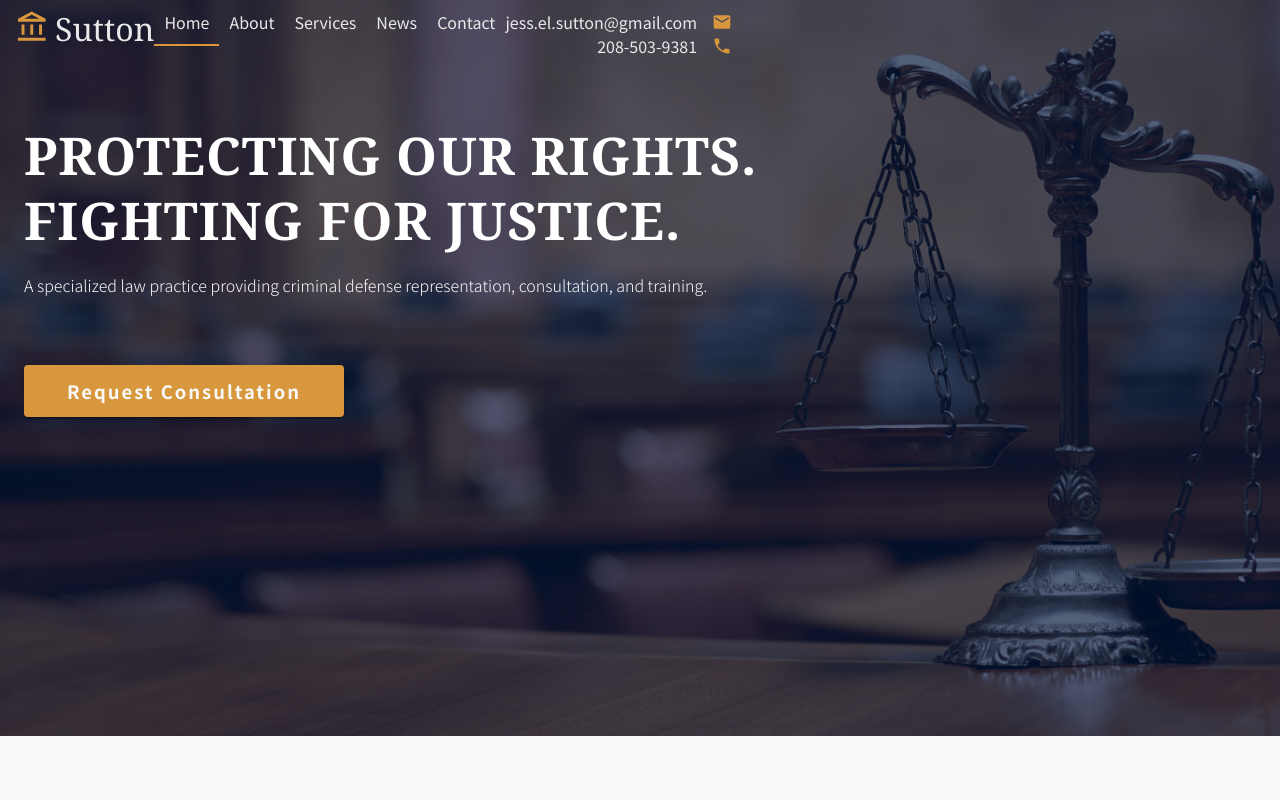
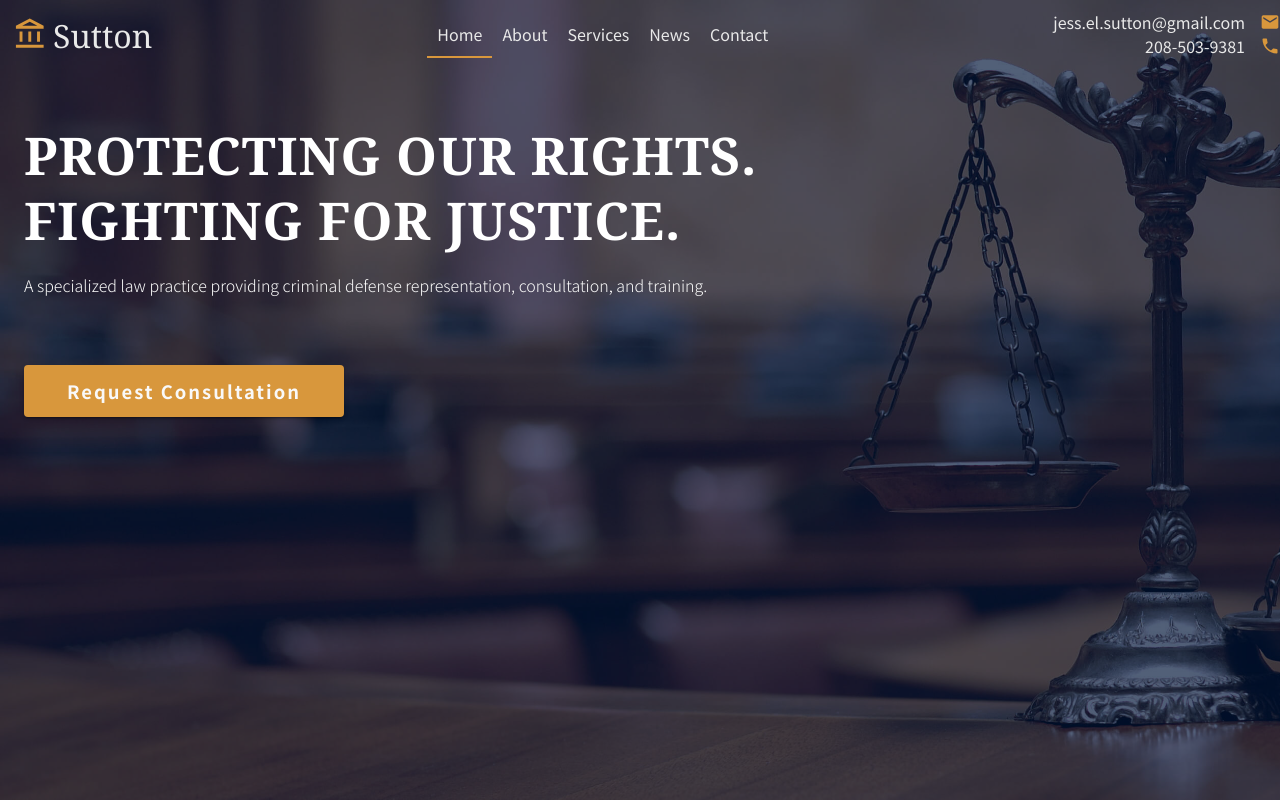
Before and after one commit to pmitch242/jessica-sutton, a React (Create React App) app: page / in a window 1280 px wide. Shown: the top 800 px of the page. Built offline with nearby package versions, Linux system fonts and the light colour scheme.

Commit message:
fixed navbar display issue

```diff
--- a/src/components/Home/home.css
+++ b/src/components/Home/home.css
@@ -4,12 +4,12 @@
     background-color: #fff;
     background-repeat: no-repeat;
     background-size: cover;
-    height: 92vh;
+    height: 100vh;
 }
 
 .intro-background{
     content: '';
-    height: 100%;
+    height: 100vh;
     width: 100%;
     top: 0;
     left: 0;
--- a/src/components/Navbar/index.js
+++ b/src/components/Navbar/index.js
@@ -34,7 +34,7 @@ const useStyles = makeStyles({
         padding: '0px',
         position: 'fixed',
         right: '0',
-        marginRight: '15px',
+        marginRight: '13px',
     },
     toggleButton: {
         color: '#d89736',
@@ -71,7 +71,7 @@ const Navbar = () => {
     return (
 
         <Box fontFamily='fontFamily' className={`navbar ${classes.root}`} >
-            <Link to='/' style={{ textDecoration: 'none', color: 'inherit' }}><Logo /></Link>
+            <Link to='/' style={{ textDecoration: 'none', color: 'inherit', marginLeft: '13px'}}><Logo /></Link>
 
             <Hidden xsDown>
                 <div className='navlinks'>
--- a/src/components/Navbar/nav.css
+++ b/src/components/Navbar/nav.css
@@ -1,8 +1,10 @@
 .navbar{
     position: fixed;
     top: 0;
-    padding: 10px 15px;
+    padding: 10px 0;
     display: flex;
+    justify-content: space-between;
+    align-items: center;
     width: 100vw;
     color: #e9e9e9;
     background-color: transparent;
```
